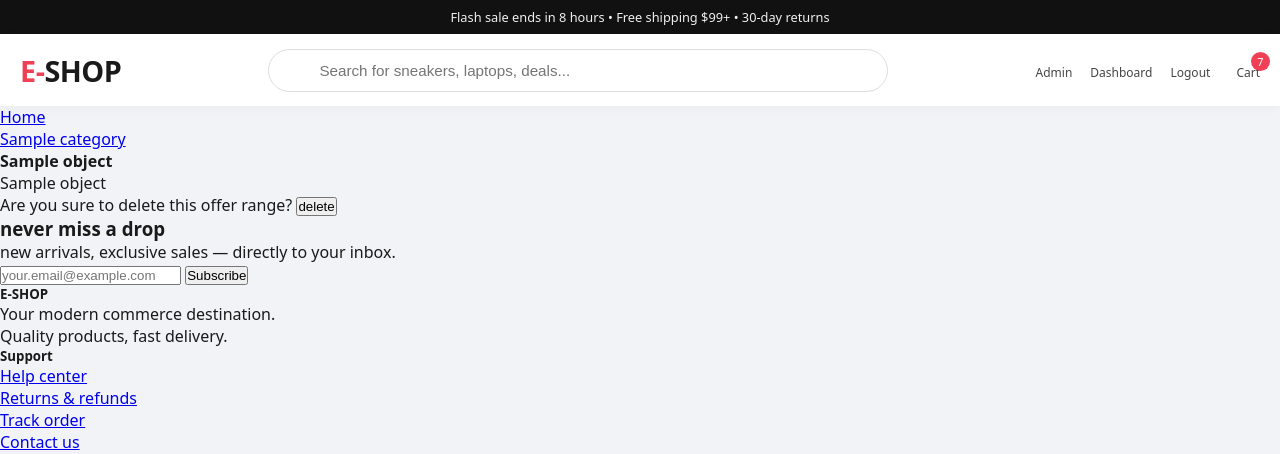
After one commit to Sajjad-mansouri/E-SHOP, a Django app: template dashboard/templates/dashboard/offer/range/delete.html in a window 1280 px wide. The commit adds this page. Shown: the top 454 px of the page. Run offline with Django 5.2, Linux system fonts and the light colour scheme; the template is opened without the code that fills it: most values are stand-ins (such as "Sample title", 1, 10 or a date in 2020).

Commit message:
create view for delete offer range

```diff
--- /dev/null
+++ b/dashboard/templates/dashboard/offer/range/delete.html
@@ -0,0 +1,23 @@
+{%extends 'base.html'%}
+{%load static%}
+
+{%block style%}
+<link rel="stylesheet" type="text/css" href="{%static 'css/dashboard_create_product.css'%}">
+{%endblock%}
+
+
+
+
+
+
+
+{%block content%}
+
+<form method="POST" action=>
+	{%csrf_token%}
+	Are you sure to delete this offer range?
+
+	<input type="Submit" value="delete">
+
+</form>
+{%endblock%}
--- a/dashboard/templates/dashboard/offer/range/list.html
+++ b/dashboard/templates/dashboard/offer/range/list.html
@@ -48,7 +48,7 @@
         <td>{{object.created}}</td>
 
 
-			  <td><a href="">Del</a> <a href="{%url 'offer_range_update' object.pk %}">update</a></td>
+			  <td><a href="{%url 'offer_range_delete' object.pk %}">Del</a> <a href="{%url 'offer_range_update' object.pk %}">update</a></td>
 
 			</tr>
 
--- a/dashboard/urls.py
+++ b/dashboard/urls.py
@@ -17,7 +17,8 @@ from .views import (
 
 					OfferRangeListView,
 					OfferRangeCreateView,
-					OfferRangeUpdateView
+					OfferRangeUpdateView,
+					OfferRangeDeleteView
 					)
 
 urlpatterns = [
@@ -43,6 +44,8 @@ urlpatterns = [
 	path("offer/range/", OfferRangeListView.as_view(), name="offer_range"),
 	path("offer/range/create/", OfferRangeCreateView.as_view(), name="offer_range_create"),
 	path("offer/range/update/<int:pk>/", OfferRangeUpdateView.as_view(), name="offer_range_update"),
+	path("offer/range/delete/<int:pk>/", OfferRangeDeleteView.as_view(), name="offer_range_delete"),
+
 
 
 
--- a/dashboard/views.py
+++ b/dashboard/views.py
@@ -240,3 +240,8 @@ class OfferRangeUpdateView(UpdateView):
 	template_name = "dashboard/offer/range/create_update.html"
 	form_class = OfferRangeForm
 	success_url = reverse_lazy("offer_range")
+
+class OfferRangeDeleteView(DeleteView):
+	model = OfferRange
+	template_name = "dashboard/offer/range/delete.html"
+	success_url = reverse_lazy("offer_range")
```
